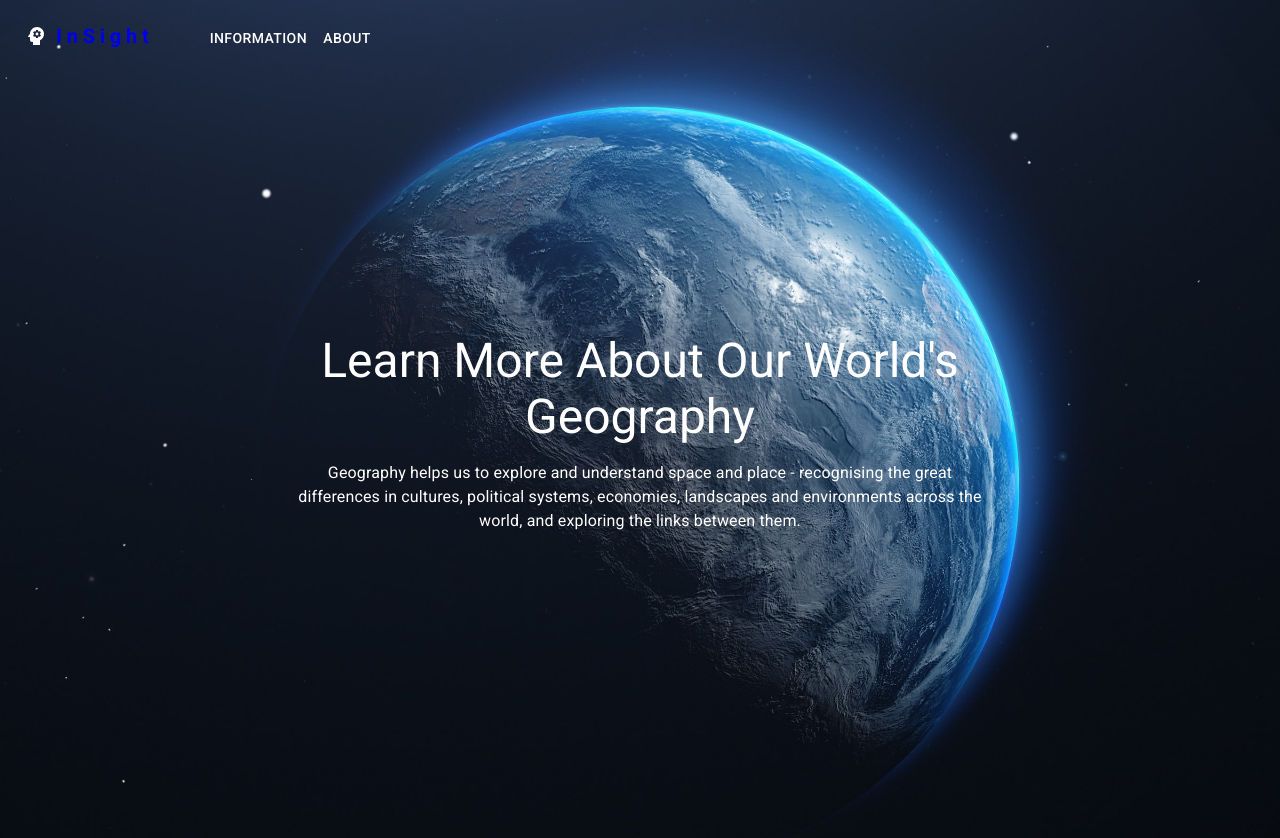
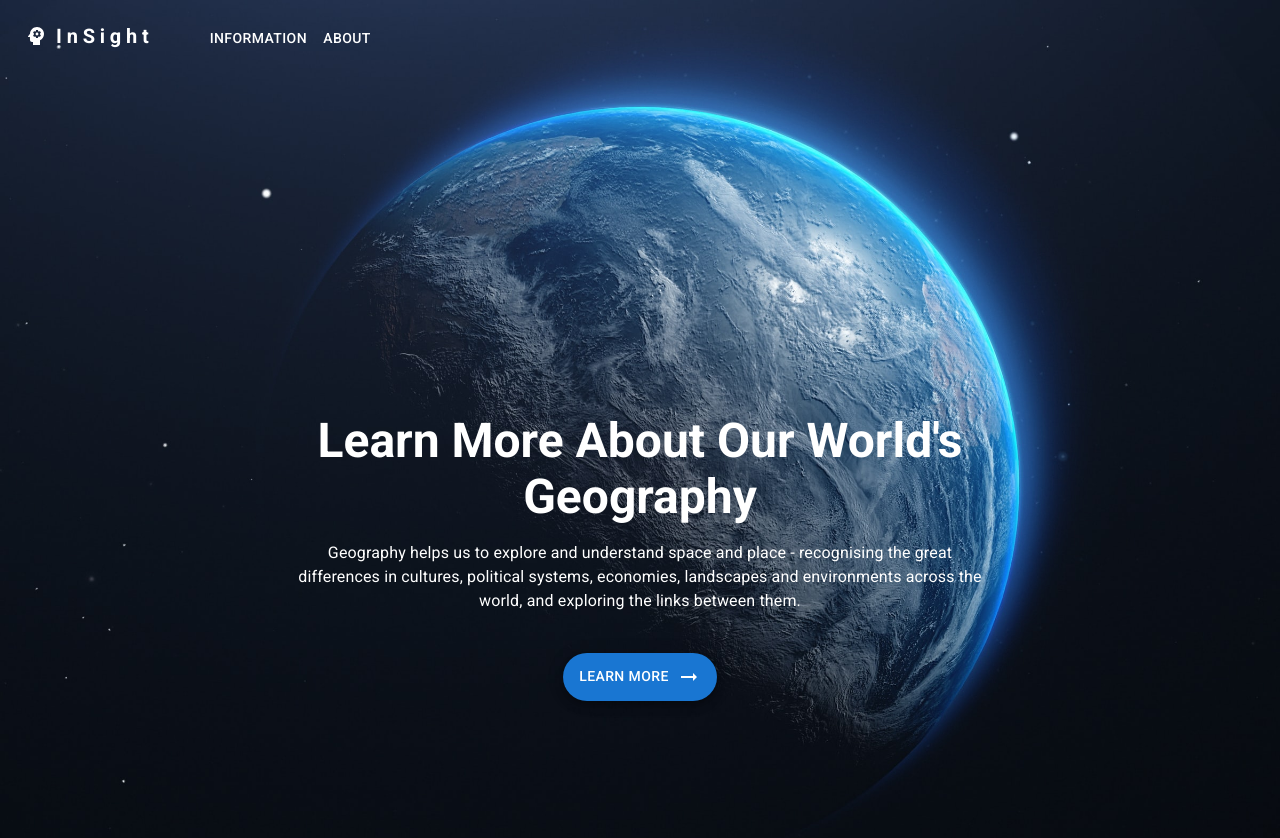
Before and after one commit to madams5320/react-insight-app, a React (Create React App) app: page / in a window 1280 px wide. Shown: the top 838 px of the page. Built offline with nearby package versions, Linux system fonts and the light colour scheme.

Commit message:
update homepage

```diff
--- a/src/components/Intro.js
+++ b/src/components/Intro.js
@@ -1,26 +1,34 @@
-import { Box, Typography } from '@mui/material';
 import React from 'react';
+import { Link } from 'react-router-dom';
+
+// import material ui components
+import { Box, Fab, Typography } from '@mui/material';
+import ArrowRightAltIcon from '@mui/icons-material/ArrowRightAlt';
 
 const Intro = () => {
   return (
     <>
+      {/* big screens only */}
       <Box
+        position="relative"
         sx={{
-          display: 'flex',
+          display: { xs: 'none', md: 'flex' },
           flexDirection: 'column',
           justifyContent: 'center',
           alignItems: 'center',
-          height: '100vh'
+          height: '100vh',
         }}
       >
         <Box
+          position="absolute"
           color="common.white"
           width={700}
           height={280}
           textAlign="center"
-
+          bottom={180}
         >
-          <Typography variant="h3" mb={2}>
+          {/* geography information */}
+          <Typography variant="h3" mb={2} fontWeight="bold">
             Learn More About Our World's Geography
           </Typography>
           <Typography>
@@ -29,6 +37,19 @@ const Intro = () => {
             economies, landscapes and environments across the world, and
             exploring the links between them.
           </Typography>
+
+          {/* button to information page */}
+          <Link to="/information" style={{ textDecoration: 'none' }}>
+            <Fab
+              variant="extended"
+              color="primary"
+              aria-label="add"
+              sx={{ mt: 5 }}
+            >
+              Learn More
+              <ArrowRightAltIcon sx={{ ml: 1 }} />
+            </Fab>
+          </Link>
         </Box>
       </Box>
     </>
--- a/src/pages/Home.js
+++ b/src/pages/Home.js
@@ -5,7 +5,8 @@ import React from 'react';
 import Intro from '../components/Intro';
 import Navbar from '../components/Navbar';
 
-const color = 'inherit';
+// props
+const color = 'white';
 const buttonColor = 'white';
 const menuIcon = 'inherit';
 
```
